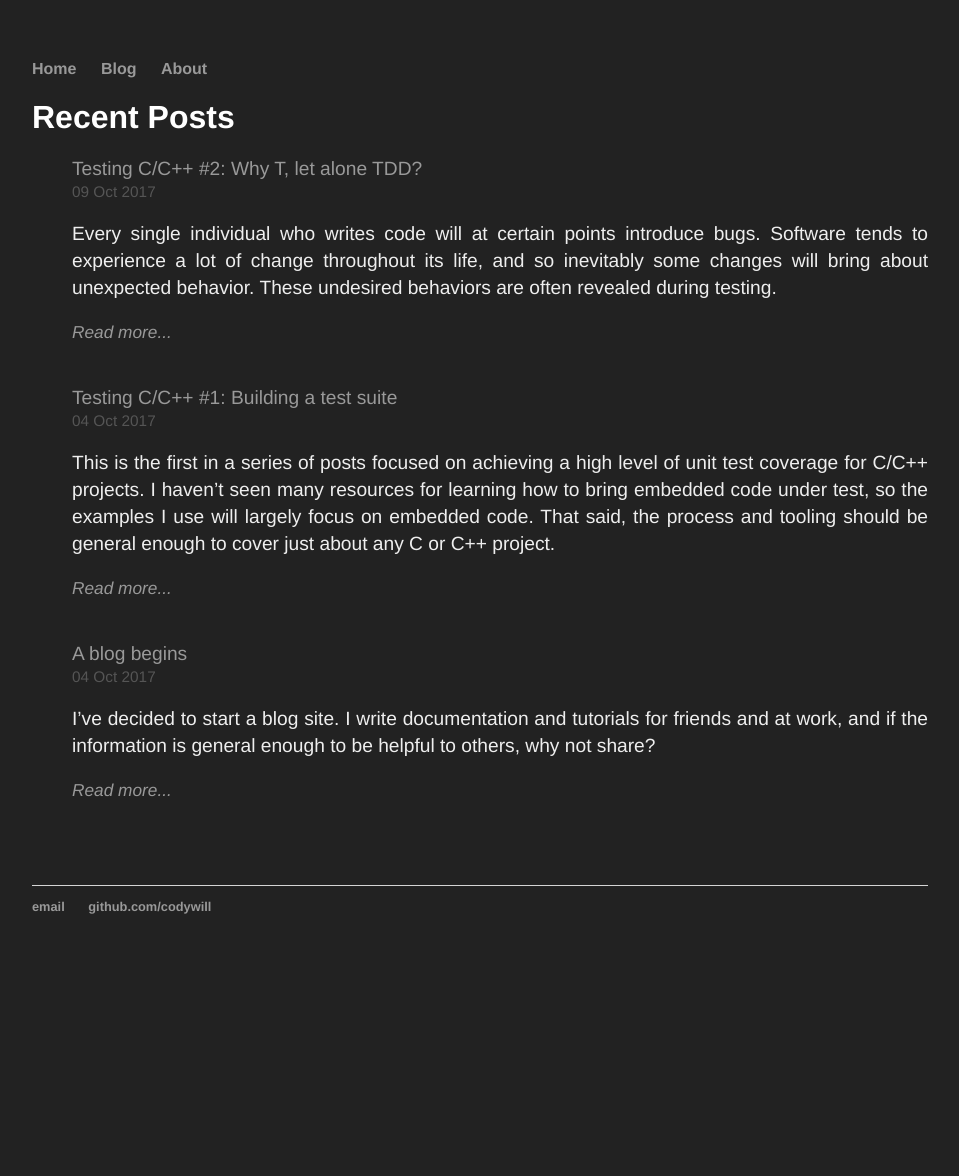
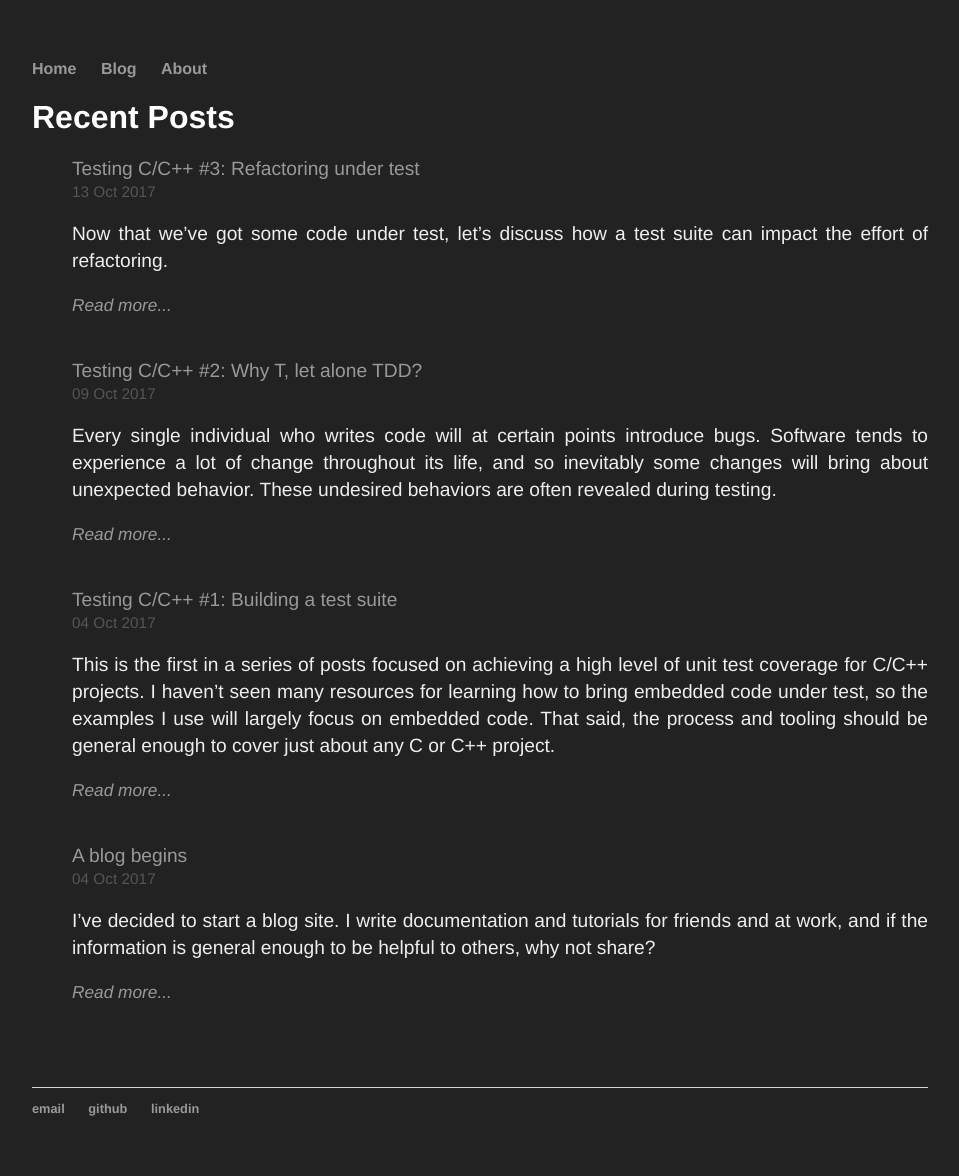
Before and after one commit to codywill/codywill.github.io, a Jekyll site: the page built from blog/index.html, in a window 1280 px wide. Shown: the whole page, without its empty margins (160-1119 px from the left). Built offline with Jekyll 4.4.1, drawn with Linux system fonts in a browser that asks for light colours; before the commit the page ends 974 px from its top, so only the background shows below that; some of the changed lines change nothing that is shown.

Commit message:
Added new post, added linkedin link, shortened github link text

````diff
--- a/_layouts/default.html
+++ b/_layouts/default.html
@@ -22,7 +22,8 @@
 			<footer>
 	    		<ul>
 	        		<li><a href="mailto:codywill77@gmail.com">email</a></li>
-	        		<li><a href="https://github.com/codywill">github.com/codywill</a></li>
+	        		<li><a href="https://github.com/codywill">github</a></li>
+	        		<li><a href="https://www.linkedin.com/in/cody-williams-430a2a31/">linkedin</a></li>
 				</ul>
 			</footer>
       {% include analytics.html %}
--- /dev/null
+++ b/_posts/2017-10-13-testing-3.md
@@ -0,0 +1,95 @@
+---
+layout: post
+title: "Testing C/C++ #3: Refactoring under test"
+date: 2017-10-13
+comments: true
+---
+
+Now that we've got some code under test, let's discuss how a test suite can impact the effort of refactoring.
+
+<!--excerpt-->
+
+[Refactoring](https://refactoring.com/) involves changing the guts of some code without impacting its behavior. This is often an effort made to clean up or optimize working functionality.
+
+When we have code that already works in a system, the first priority when introducing changes is to not break anything. From a behavioral perspective, nothing should have changed after the code has been refactored. Performance may increase or the module may become more flexible, but existing unit tests should continue to pass throughout the refactoring process.
+
+This can be achieved by adding refactored code alongside legacy functionality, as opposed to directly changing the code that already works. Let's look at a basic example using a [flash driver](https://github.com/fboris/STM32Cube_FW_F4/blob/master/Projects/STM324xG_EVAL/Applications/LwIP/LwIP_IAP/Src/flash_if.c).
+
+**Note: This document is more concerned with the effect that unit tests can have on a refactoring effort than the actual practice of refactoring, so this example will be a very minimal demonstration.**
+
+```cpp
+int8_t FLASH_If_Erase(uint32_t StartSector)
+{
+  uint32_t FlashAddress;
+
+  FlashAddress = StartSector;
+
+  /* Device voltage range supposed to be [2.7V to 3.6V], the operation will
+     be done by word */
+
+  if (FlashAddress <= (uint32_t) USER_FLASH_LAST_PAGE_ADDRESS)
+  {
+    FLASH_EraseInitTypeDef FLASH_EraseInitStruct;
+    uint32_t sectornb = 0;
+
+    FLASH_EraseInitStruct.TypeErase = TYPEERASE_SECTORS;
+    FLASH_EraseInitStruct.Sector = FLASH_SECTOR_5;
+    FLASH_EraseInitStruct.NbSectors = 7;
+    FLASH_EraseInitStruct.VoltageRange = VOLTAGE_RANGE_3;
+
+    if (HAL_FLASHEx_Erase(&FLASH_EraseInitStruct, &sectornb) != HAL_OK)
+      return (1);
+  }
+  else
+  {
+    return (1);
+  }
+
+  return (0);
+}
+```
+
+This driver is similar to the one we brought under test in [a previous post](/blog/2017/10/04/testing-1), but it uses the HAL library instead of the standard peripheral library. Notice that this erase function only checks the `StartSector` parameter against the last page address, and always erases starting at `FLASH_SECTOR_5`. We would like to refactor this to be more flexible by using the `StartSector` address parameter to actually determine where the erase starts.
+
+We'll add a `Flash_If_GetSector` function that takes an address and returns the appropriate sector based on the MCU data sheet. Before we replace `FLASH_SECTOR_5`, we want to make sure our function doesn't break anything, so we simply add another `Sector` assignment below the original.
+
+```cpp
+int8_t FLASH_If_Erase_HAL(uint32_t StartSector)
+{
+    uint32_t FlashAddress;
+
+    FlashAddress = StartSector;
+
+    /* Device voltage range supposed to be [2.7V to 3.6V], the operation will
+       be done by word */
+
+    if (FlashAddress <= (uint32_t) USER_FLASH_LAST_PAGE_ADDRESS)
+    {
+        FLASH_EraseInitTypeDef FLASH_EraseInitStruct;
+        uint32_t sectornb = 0;
+
+        FLASH_EraseInitStruct.TypeErase = TYPEERASE_SECTORS;
+        FLASH_EraseInitStruct.Sector = FLASH_SECTOR_5;
+        FLASH_EraseInitStruct.Sector = FLASH_If_GetSector(FlashAddress);
+        FLASH_EraseInitStruct.NbSectors = 7;
+        FLASH_EraseInitStruct.VoltageRange = VOLTAGE_RANGE_3;
+
+        if (HAL_FLASHEx_Erase(&FLASH_EraseInitStruct, &sectornb) != HAL_OK)
+            return (1);
+    }
+    else
+    {
+        return (1);
+    }
+
+    return (0);
+}
+```
+
+If our tests pass, we know our changes did not disrupt the original functionality and we can confidently erase the obsolete line of code. At this point we can add more tests or behaviors as needed.
+
+Refactoring is usually a much more involved process than this example suggests, so changes take time and carry a greater risk of impacting functionality. When we add new code alongside the old during development, our test suite allows us to incrementally transition to the new without fully committing to it by providing feedback at every step. This practice of leveraging unit tests to ensure that changes don't impact existing functionality is called **regression testing**.
+
+Running a test suite regularly when touching code is a great habit to get into. One of the major benefits of having written unit tests is the ability to get near-immediate feedback when any changes are made, allowing us to focus more on improving the code and less on trying to predict potential failures.
+
+I hope this document has demonstrated some of the flexibility of unit tests beyond green indicators on your favorite CI tool. If cultivated properly, a test suite can be a useful tool for the entire lifespan of a codebase.
````
